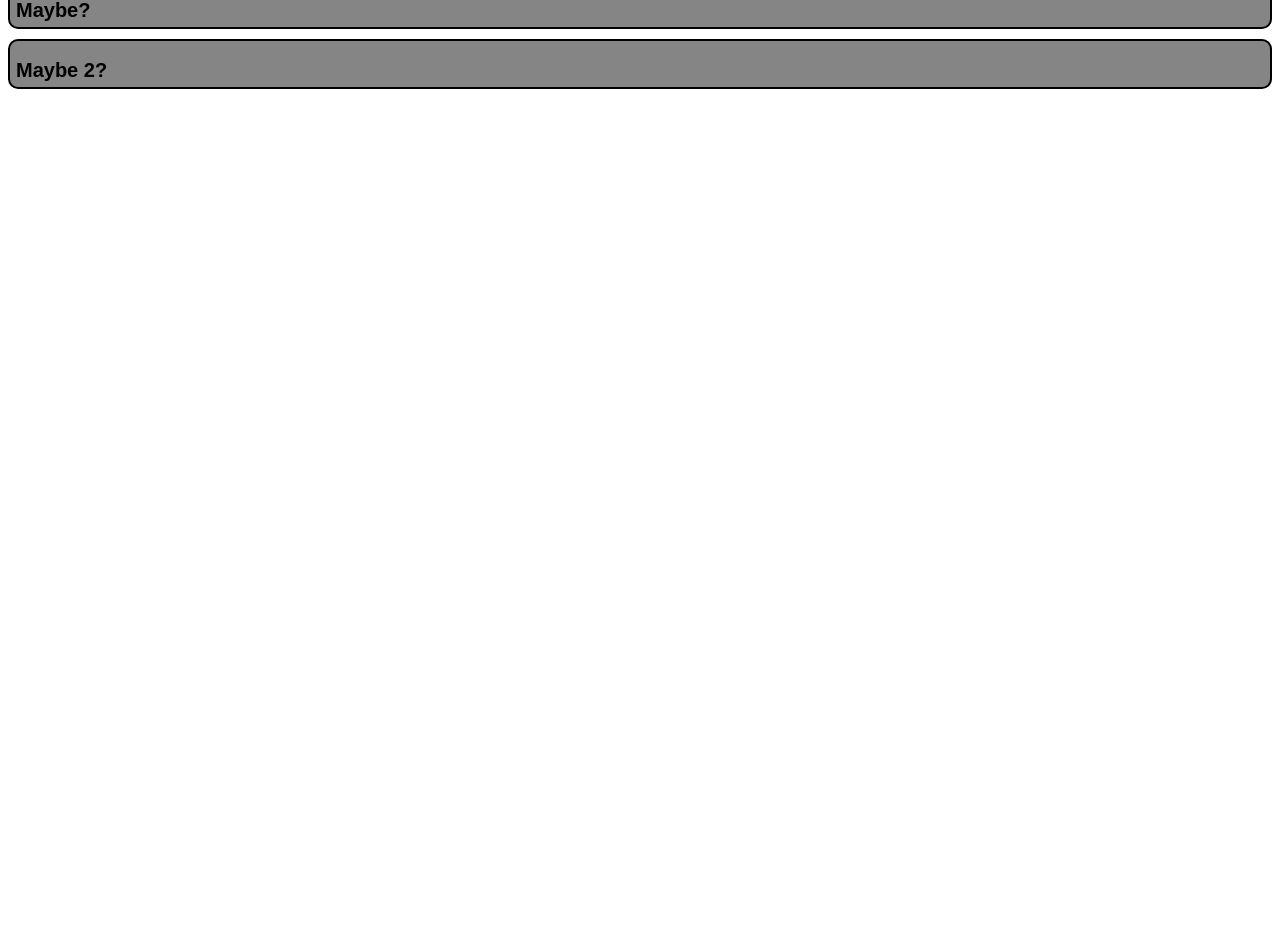
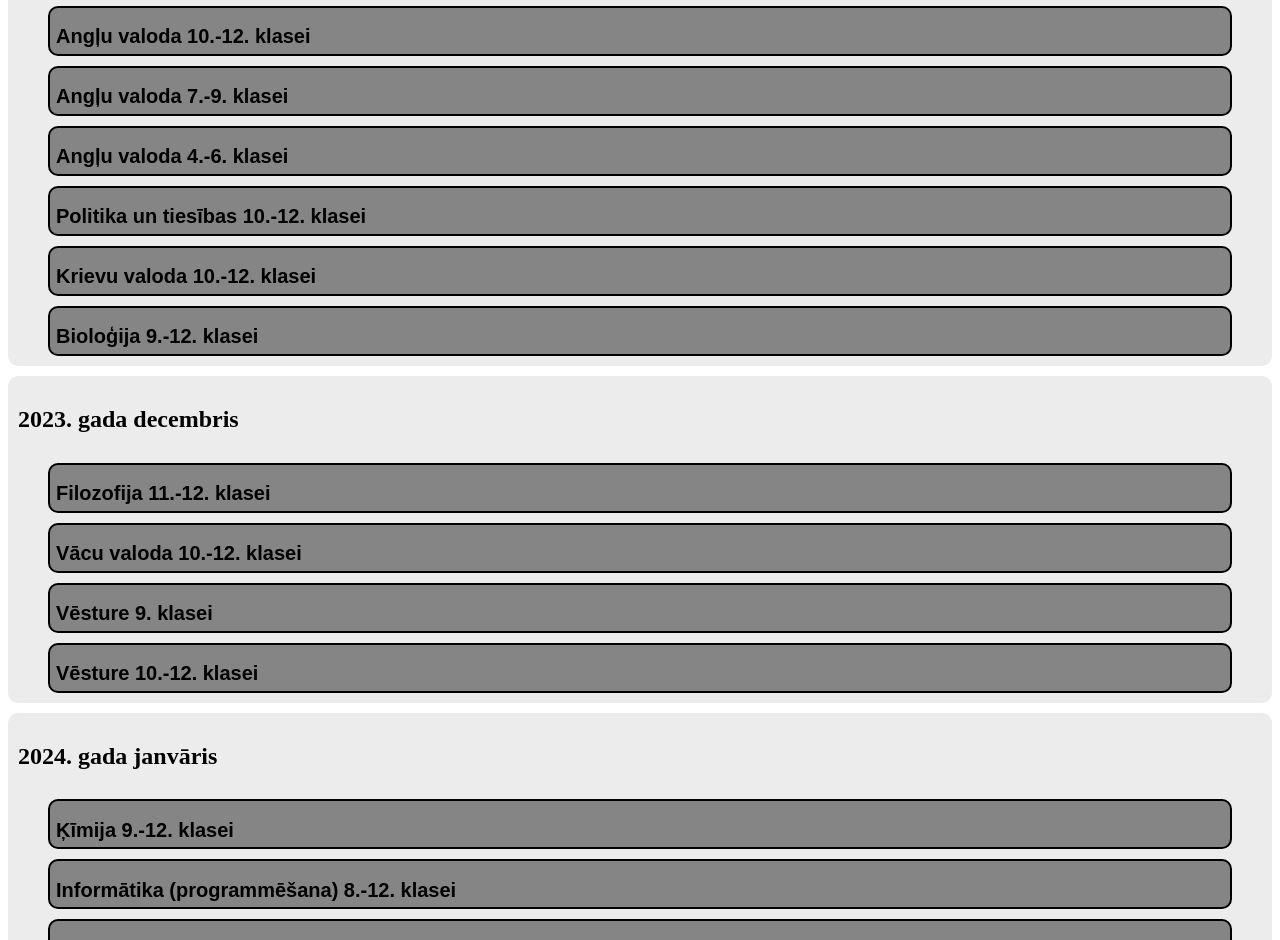
Before and after one commit to zirgons/Olimp, a SvelteKit app: page / in a window 1280 px wide. Shown: the part 120-1060 px from the top of the page. Before the commit the page ends 800 px from the top, so only its background shows below. Built offline with nearby package versions, Linux system fonts and the light colour scheme.

Commit message:
kinda working filter and sorted by date

```diff
--- a/jsconfig.json
+++ b/jsconfig.json
@@ -8,7 +8,7 @@
 		"resolveJsonModule": true,
 		"skipLibCheck": true,
 		"sourceMap": true,
-		"strict": true
+		"strict": false
 	}
 	// Path aliases are handled by https://kit.svelte.dev/docs/configuration#alias and https://kit.svelte.dev/docs/configuration#files
 	//
--- a/src/routes/+page.svelte
+++ b/src/routes/+page.svelte
@@ -1,18 +1,62 @@
+
 <script>
     import OlimpiadesButton from './OlimpiadesButton.svelte';
+    import {olimpiadesData} from './olimpiadesData.js';
+    import { slide } from 'svelte/transition';
+    olimpiadesData.sort(function(a,b){
+		  return new Date(a.startingTime).valueOf() - new Date(b.startingTime).valueOf();
+	});
+    let months = {};
+    let search = '';
+    let sortedMonths;
+    $: {
+        let months = {};
+        olimpiadesData.forEach((e) => {
+            if(!e.name.toLowerCase().includes(search.toLowerCase())){
+                return;
+            }
 
-    const data = [{title: "yup yup", inside: "Some cool data\nSome other cool data\nAnd some more cool data"},
-    {title: "Maybe?", inside: "Ajjj"},
-    {title: "Maybe 2?", inside: "Ajjj2"}]
-    let search = '';
+            let startingMonth = e.startingTime.getMonth();
+            let startingYear = e.startingTime.getFullYear();
+            if(!months[startingMonth+startingYear]) months[startingMonth+startingYear] = [];
+            months[startingMonth+startingYear].push(e);
+        })
+        sortedMonths = Object.values(months).sort(function(a,b){
+            return new Date(a[0].startingTime).valueOf() - new Date(b[0].startingTime).valueOf();
+        });
+        console.log(sortedMonths);
+    }
+
+
 
 </script>
 
+<style>
+    .month{
+        display: flex ;
+        flex-direction: column;
+        background-color: rgb(236, 236, 236);
+        margin-top: 10px;
+        padding: 10px;
+        border-radius: 10px;
+    }
+    .olimpiades{
+        padding-left: 30px;
+        padding-right: 30px;
+    }
+</style>
 
 <input bind:value={search}>
 
-{#each data as dt}
-    {#if dt.title.toLowerCase().includes(search.toLowerCase())}
-        <OlimpiadesButton olimpiadesData={dt}></OlimpiadesButton>
-    {/if}
+{#each sortedMonths as month (month[0].startingTime.getFullYear() +". gada "+ month[0].startingTime.toLocaleString('lv', { month: 'long' }))}
+
+    <div class='month' >
+        <h2 transition:slide={{duration: 200}}>{month[0].startingTime.getFullYear() +". gada "+ month[0].startingTime.toLocaleString('lv', { month: 'long' })}</h2>
+        <div class='olimpiades'>
+            {#each month as data (data.name)}
+                <OlimpiadesButton olimpiadesData={data}></OlimpiadesButton>
+            {/each}
+        </div>
+    </div>
+
 {/each}
--- a/src/routes/OlimpiadesButton.svelte
+++ b/src/routes/OlimpiadesButton.svelte
@@ -2,8 +2,25 @@
 	import { slide, fly, fade } from 'svelte/transition';
 
 
-	export let olimpiadesData = {"title": "title", "inside": "inside"};
+	export let olimpiadesData = {
+	name: "",
+	subject: "",
+	startingTime: new Date(),
+	signingTime: null,
+	place: "",
+	organizer: "",
+	organizersWebsite: "",
+	signUpPage: null,
+	classes: ""
+};
     let open = false;
+
+    function styleDate(date){
+		let year = date.getFullYear();
+		let month = date.getMonth()+1;
+		let day = date.getDate();
+		return `${day}.${month}.${year}`
+	}
 </script>
 
 <style lang=scss>
@@ -47,16 +64,16 @@
 </style>
 
 
-<div transition:slide={{duration: 1000}} style="display: flex; flex-direction: column;">
-    <button class="block" on:click={() => open=!open}>
-        <h2>{olimpiadesData.title}</h2>
+<div style="display: flex; flex-direction: column;">
+    <button transition:slide|global={{duration: 300, delay: 100}}  class="block" on:click={() => open=!open}>
+        <h2>{olimpiadesData.name}</h2>
     </button>
     {#if open}
-    <div class="inside" transition:slide={{duration:300, delay:100, axis:'y'}} >
-        <p in:fly={{duration:200, delay:350, x:-500}} out:fly={{duration:400, delay:0, x:-500}}>{olimpiadesData.inside}</p>
-        <p in:fly={{duration:200, delay:300, x:-500}} out:fly={{duration:400, delay:50, x:-500}}>{olimpiadesData.inside}</p>
-        <p in:fly={{duration:200, delay:250, x:-500}} out:fly={{duration:400, delay:100, x:-500}}>{olimpiadesData.inside}</p>
-        <p in:fly={{duration:200, delay:200, x:-500}} out:fly={{duration:400, delay:150, x:-500}}>{olimpiadesData.inside}</p>
+    <div class="inside" transition:slide|global={{duration:300, delay:100, axis:'y'}} >
+        <p in:fly={{duration:200, delay:350, x:-500}} out:fly={{duration:400, delay:0, x:-500}}>{olimpiadesData.subject}</p>
+        <p in:fly={{duration:200, delay:300, x:-500}} out:fly={{duration:400, delay:50, x:-500}}>{styleDate(olimpiadesData.startingTime)}</p>
+        <p in:fly={{duration:200, delay:250, x:-500}} out:fly={{duration:400, delay:100, x:-500}}>{olimpiadesData.place}</p>
+        <p in:fly={{duration:200, delay:200, x:-500}} out:fly={{duration:400, delay:150, x:-500}}>{olimpiadesData.classes}</p>
     </div>
     {/if}
 
--- /dev/null
+++ b/src/routes/olimpiadesData.js
@@ -0,0 +1,201 @@
+export const olimpiadesData = [{
+	name: "Angļu valoda 4.-6. klasei",
+	subject: "Angļu valoda",
+	startingTime: new Date(2023, 10, 9),
+	signingTime: null,
+	place: "Novados, pilsētās un novadu apvienībās",
+	organizer: "VISC",
+	organizersWebsite: "https://www.visc.gov.lv/",
+	signUpPage: null,
+	classes: "4.-6. klase"
+}, {
+	name: "Angļu valoda 7.-9. klasei",
+	subject: "Angļu valoda",
+	startingTime: new Date(2023, 10, 8),
+	signingTime: null,
+	place: "Novados, pilsētās un novadu apvienībās",
+	organizer: "VISC",
+	organizersWebsite: "https://www.visc.gov.lv/",
+	signUpPage: null,
+	classes: "7.-9. klase"
+}, {
+	name: "Angļu valoda 10.-12. klasei",
+	subject: "Angļu valoda",
+	startingTime: new Date(2023, 10, 7),
+	signingTime: null,
+	place: "Novados, pilsētās un novadu apvienībās",
+	organizer: "VISC",
+	organizersWebsite: "https://www.visc.gov.lv/",
+	signUpPage: null,
+	classes: "10.-12. klase"
+}, {
+	name: "Bioloģija 9.-12. klasei",
+    subject: "Bioloģija",
+	startingTime: new Date(2023, 10, 30),
+	signingTime: null,
+	place: "Novados, pilsētās un novadu apvienībās",
+	organizer: "VISC",
+	organizersWebsite: "https://www.visc.gov.lv/",
+	signUpPage: null,
+	classes: "9.-12. klase"
+}, {
+	name: "Filozofija 11.-12. klasei",
+	subject: "Filozofija",
+	startingTime: new Date(2023, 11, 1),
+	signingTime: null,
+	place: "Novados, pilsētās un novadu apvienībās",
+	organizer: "VISC",
+	organizersWebsite: "https://www.visc.gov.lv/",
+	signUpPage: null,
+	classes: "11.-12. klase"
+}, {
+	name: "Ekonomika 10.-12. klasei",
+	subject: "Ekonomika",
+	startingTime: new Date(2024, 0, 22),
+	signingTime: null,
+	place: "Novados, pilsētās un novadu apvienībās",
+	organizer: "VISC",
+	organizersWebsite: "https://www.visc.gov.lv/",
+	signUpPage: null,
+	classes: "10.-12. klase"
+}, {
+	name: "Fizika 9.-12. klasei",
+	subject: "Fizika",
+	startingTime: new Date(2024, 0, 19),
+	signingTime: null,
+	place: "Novados, pilsētās un novadu apvienībās",
+	organizer: "VISC",
+	organizersWebsite: "https://www.visc.gov.lv/",
+	signUpPage: null,
+	classes: "9.-12. klase"
+}, {
+	name: "Franču valoda 8.-12. klasei",
+	subject: "Franču valoda",
+	startingTime: new Date(2024, 0, 17),
+	signingTime: null,
+	place: "Novados, pilsētās un novadu apvienībās",
+	organizer: "VISC",
+	organizersWebsite: "https://www.visc.gov.lv/",
+	signUpPage: null,
+	classes: "8.-12. klase"
+}, {
+	name: "Ģeogrāfija 10.-12. klasei",
+	subject: "Ģeogrāfija",
+	startingTime: new Date(2024, 1, 6),
+	signingTime: null,
+	place: "Novados, pilsētās un novadu apvienībās",
+	organizer: "VISC",
+	organizersWebsite: "https://www.visc.gov.lv/",
+	signUpPage: null,
+	classes: "10.-12. klase"
+}, {
+	name: "Informātika (programmēšana) 8.-12. klasei",
+	subject: "Informātika (programmēšana)",
+	startingTime: new Date(2024, 0, 15),
+	signingTime: null,
+	place: "Novados, pilsētās un novadu apvienībās",
+	organizer: "VISC",
+	organizersWebsite: "https://www.visc.gov.lv/",
+	signUpPage: null,
+	classes: "8.-12. klase"
+}, {
+	name: "Krievu valoda 10.-12. klasei",
+	subject: "Krievu valoda",
+	startingTime: new Date(2023, 10, 23),
+	signingTime: null,
+	place: "Novados, pilsētās un novadu apvienībās",
+	organizer: "VISC",
+	organizersWebsite: "https://www.visc.gov.lv/",
+	signUpPage: null,
+	classes: "10.-12. klase"
+}, {
+	name: "Ķīmija 9.-12. klasei",
+	subject: "Ķīmija",
+	startingTime: new Date(2024, 0, 11),
+	signingTime: null,
+	place: "Novados, pilsētās un novadu apvienībās",
+	organizer: "VISC",
+	organizersWebsite: "https://www.visc.gov.lv/",
+	signUpPage: null,
+	classes: "9.-12. klase"
+}, {
+	name: "Latviešu valoda un literatūra 5.-6. klasei",
+	subject: "Latviešu valoda un literatūra",
+	startingTime: new Date(2024, 1, 5),
+	signingTime: null,
+	place: "Novados, pilsētās un novadu apvienībās",
+	organizer: "VISC",
+	organizersWebsite: "https://www.visc.gov.lv/",
+	signUpPage: null,
+	classes: "5.-6. klase"
+}, {
+	name: "Latviešu valoda un literatūra 8.-9. klasei",
+	subject: "Latviešu valoda un literatūra",
+	startingTime: new Date(2024, 1, 8),
+	signingTime: null,
+	place: "Novados, pilsētās un novadu apvienībās",
+	organizer: "VISC",
+	organizersWebsite: "https://www.visc.gov.lv/",
+	signUpPage: null,
+	classes: "8.-9. klase"
+}, {
+	name: "Latviešu valoda un literatūra 11.-12. klasei",
+	subject: "Latviešu valoda un literatūra",
+	startingTime: new Date(2024, 0, 31),
+	signingTime: null,
+	place: "Novados, pilsētās un novadu apvienībās",
+	organizer: "VISC",
+	organizersWebsite: "https://www.visc.gov.lv/",
+	signUpPage: null,
+	classes: "11.-12. klase"
+}, {
+	name: "Matemātika 9.-12. klasei",
+	subject: "Matemātika",
+	startingTime: new Date(2024, 1, 2),
+	signingTime: null,
+	place: "Novados, pilsētās un novadu apvienībās",
+	organizer: "VISC",
+	organizersWebsite: "https://www.visc.gov.lv/",
+	signUpPage: null,
+	classes: "9.-12. klase"
+}, {
+	name: "Politika un tiesības 10.-12. klasei",
+	subject: "Politika un tiesības",
+	startingTime: new Date(2023, 10, 15),
+	signingTime: null,
+	place: "Novados, pilsētās un novadu apvienībās",
+	organizer: "VISC",
+	organizersWebsite: "https://www.visc.gov.lv/",
+	signUpPage: null,
+	classes: "10.-12. klase"
+}, {
+	name: "Vācu valoda 10.-12. klasei",
+	subject: "Vācu valoda",
+	startingTime: new Date(2023, 11, 4),
+	signingTime: null,
+	place: "Novados, pilsētās un novadu apvienībās",
+	organizer: "VISC",
+	organizersWebsite: "https://www.visc.gov.lv/",
+	signUpPage: null,
+	classes: "10.-12. klase"
+}, {
+	name: "Vēsture 9. klasei",
+	subject: "Vēsture",
+	startingTime: new Date(2023, 11, 8),
+	signingTime: null,
+	place: "Novados, pilsētās un novadu apvienībās",
+	organizer: "VISC",
+	organizersWebsite: "https://www.visc.gov.lv/",
+	signUpPage: null,
+	classes: "9. klase"
+}, {
+	name: "Vēsture 10.-12. klasei",
+	subject: "Vēsture",
+	startingTime: new Date(2023, 11, 8),
+	signingTime: null,
+	place: "Novados, pilsētās un novadu apvienībās",
+	organizer: "VISC",
+	organizersWebsite: "https://www.visc.gov.lv/",
+	signUpPage: null,
+	classes: "10.12. klase"
+}]
```
